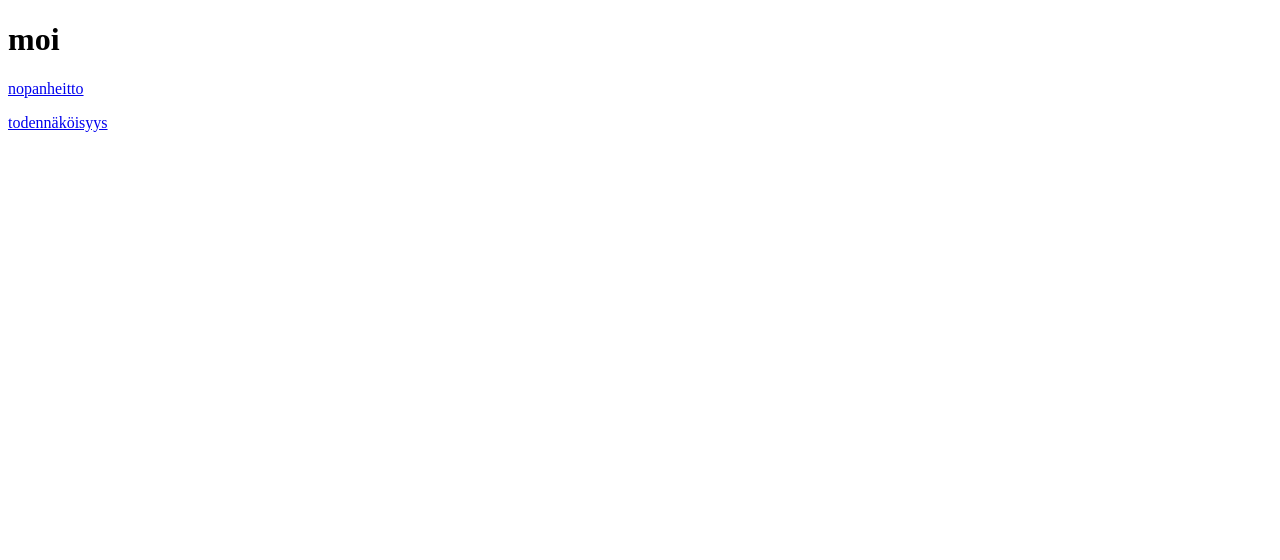
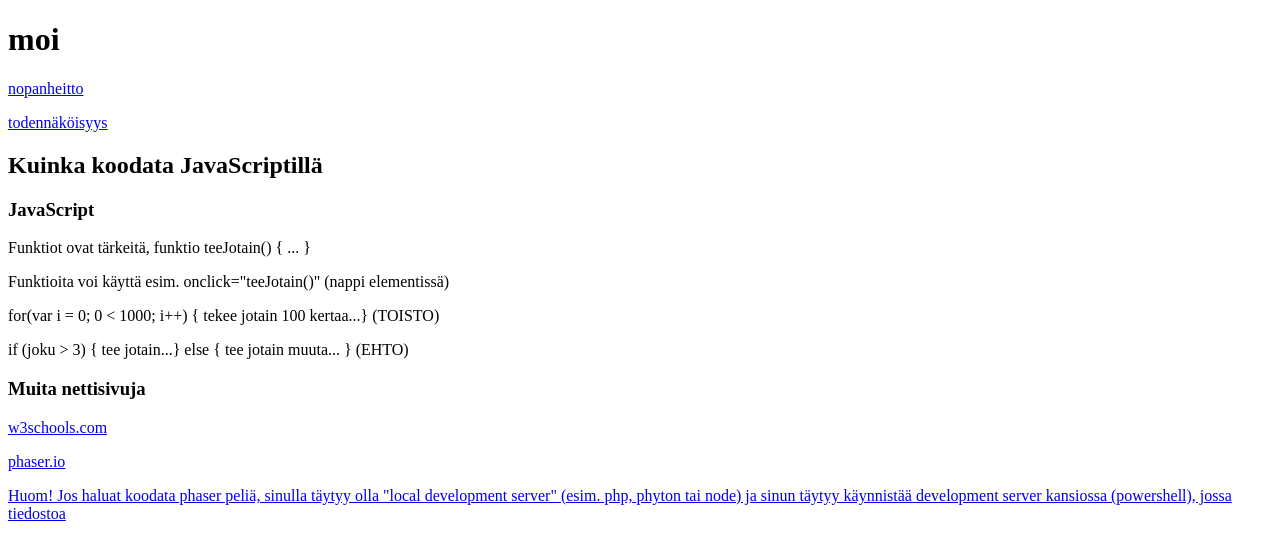
Before and after one commit to aidaelea/aidaelea.github.io, a plain HTML site: page index.html in a window 1280 px wide. Drawn offline with Linux system fonts and the light colour scheme.

Commit message:
Update index.html

```diff
--- a/index.html
+++ b/index.html
@@ -7,5 +7,18 @@
     <h1>moi</h1>
     <a href="projekti1.html">nopanheitto</a>
     <p><a href="todennakosyyslaskenta.html">todennäköisyys</a></p>
+
+    <h2>Kuinka koodata JavaScriptillä</h2>
+
+    <h3>JavaScript</h3>
+    <p>Funktiot ovat tärkeitä, funktio teeJotain() { ... }</p>
+    <p>Funktioita voi käyttä esim. onclick="teeJotain()" (nappi elementissä)</p>
+    <p>for(var i = 0; 0 < 1000; i++) { tekee jotain 100 kertaa...} (TOISTO)</p>
+    <p>if (joku > 3) { tee jotain...} else { tee jotain muuta... } (EHTO)</p>
+
+    <h3>Muita nettisivuja</h3>
+    <p><a href="https://wschools.com">w3schools.com</p>
+    <p><a href=https://phaser.io">phaser.io</p>
+    <p>Huom! Jos haluat koodata phaser peliä, sinulla täytyy olla "local development server" (esim. php, phyton tai node) ja sinun täytyy käynnistää development server kansiossa (powershell), jossa tiedostoa</p>
   </body>
 </html>
```
